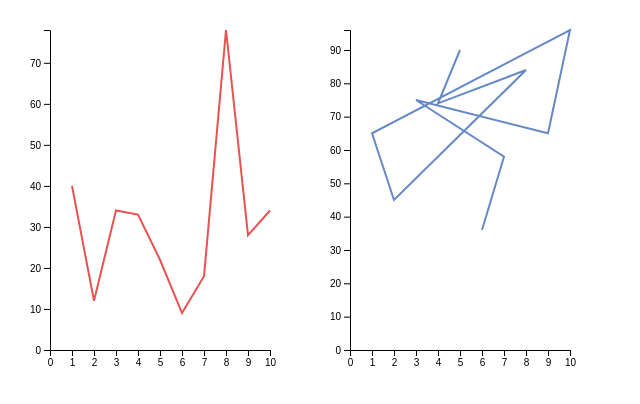
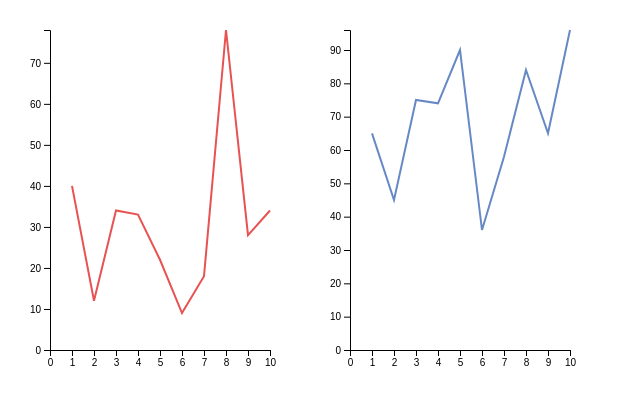
Before and after one commit to vskode/ievad-js-frontend, a React (Create React App) app: page / in a window 1280 px wide. Shown: the top 404 px of the page, without its empty margins (0-640 px from the left). Built offline with nearby package versions, Linux system fonts and the light colour scheme.

Commit message:
its working. cursors are being selected based on a hidden third variable.

```diff
--- a/src/LineChart.js
+++ b/src/LineChart.js
@@ -2,6 +2,7 @@ import { useEffect, useMemo, useRef } from "react";
 import * as d3 from "d3";
 
 const MARGIN = { top: 30, right: 30, bottom: 50, left: 50 };
+var Z = null;
 
 export const LineChart = ({
   width,
@@ -12,9 +13,7 @@ export const LineChart = ({
   color,
 }) => {
   const data_label = data[0]
-  if (data_label['label'] == 'dataset1'){
-    var Z = null;
-  }
+
   data = data.slice(1)
   // bounds = area inside the graph axis = calculated by substracting the margins
   const axesRef = useRef(null);
@@ -65,42 +64,53 @@ export const LineChart = ({
 
   //
   const getClosestPoint = (cursorPixelPosition) => {
+    // if (event.currentTarget){
+    //   // const rect = event.currentTarget.getBoundingClientRect();
+    // }
     const x = xScale.invert(cursorPixelPosition);
-    // console.log(`cursor position: ${cursorPixelPosition}`)
+    // console.log(`cursor placement: ${Z}`)
+    // if (Z==null){
+    //   const a = 1
+    // }
     let minDistance = Infinity;
     let closest = null;
 
-    // if (Z == null){
+    if (Z == null){
       for (const point of data) {
         const distance = Math.abs(point.x - x);
         if (distance < minDistance) {
           minDistance = distance;
           closest = point;
+          Z = closest['z']
         }
       }
-    // }
-    // else {
-    //   closest = data.find( ({ z }) => z == Z)
-    //   // Z = null
-    // }
-
-    return closest;
-  };
+      }
+      else {
+          closest = data.find( ({ z }) => z == Z)
+          // Z = null
+        }
+      console.log(Z)
+      return closest;
+      };
 
   //
   const onMouseMove = (e) => {
+    Z = null;
     const rect = e.currentTarget.getBoundingClientRect();
     const mouseX = e.clientX - rect.left;
-    // console.log(`mouse pos: ${e.clientX}`)
-    if (rect.left == 50){
-      console.log('rect left')
-    }
-    else {
-      console.log('rect right')
-    }
+    // const mouseX = e.clientX - rect.left;
+    // if (rect.left == 50){
+    //   console.log('rect left')
+    //   // console.log(`mouse pos: ${e.clientX}`)
+    //   // console.log(`mouse goal pos: ${e.clientX}`)
+    // }
+    // else {
+    //   console.log('rect right')
+    //   // console.log(`mouse pos: ${e.clientX}`)
+    //   // console.log(`mouse goal pos: ${e.clientX}`)
+    // }
 
     const closest = getClosestPoint(mouseX);
-    Z = closest['z']
 
     setCursorPosition(xScale(closest.x));
     // console.log(xScale(closest.x))
--- a/src/data.js
+++ b/src/data.js
@@ -15,14 +15,14 @@ export const data = [
 
 export const data2 = [
     { label: 'dataset2'},
+    { x: 1, y: 65, z: 12 },
+    { x: 2, y: 45, z: 3 },
+    { x: 3, y: 75, z: 18 },
+    { x: 4, y: 74, z: 2 },
     { x: 5, y: 90, z: 10 },
-    { x: 4, y: 74, z: 2 },
+    { x: 6, y: 36, z: 14 },
+    { x: 7, y: 58, z: 28 },
     { x: 8, y: 84, z: 4 },
-    { x: 2, y: 45, z: 3 },
-    { x: 1, y: 65, z: 12 },
+    { x: 9, y: 65, z: 8 },
     { x: 10, y: 96, z: 9 },
-    { x: 9, y: 65, z: 8 },
-    { x: 3, y: 75, z: 18 },
-    { x: 7, y: 58, z: 28 },
-    { x: 6, y: 36, z: 14 },
 ]
```
